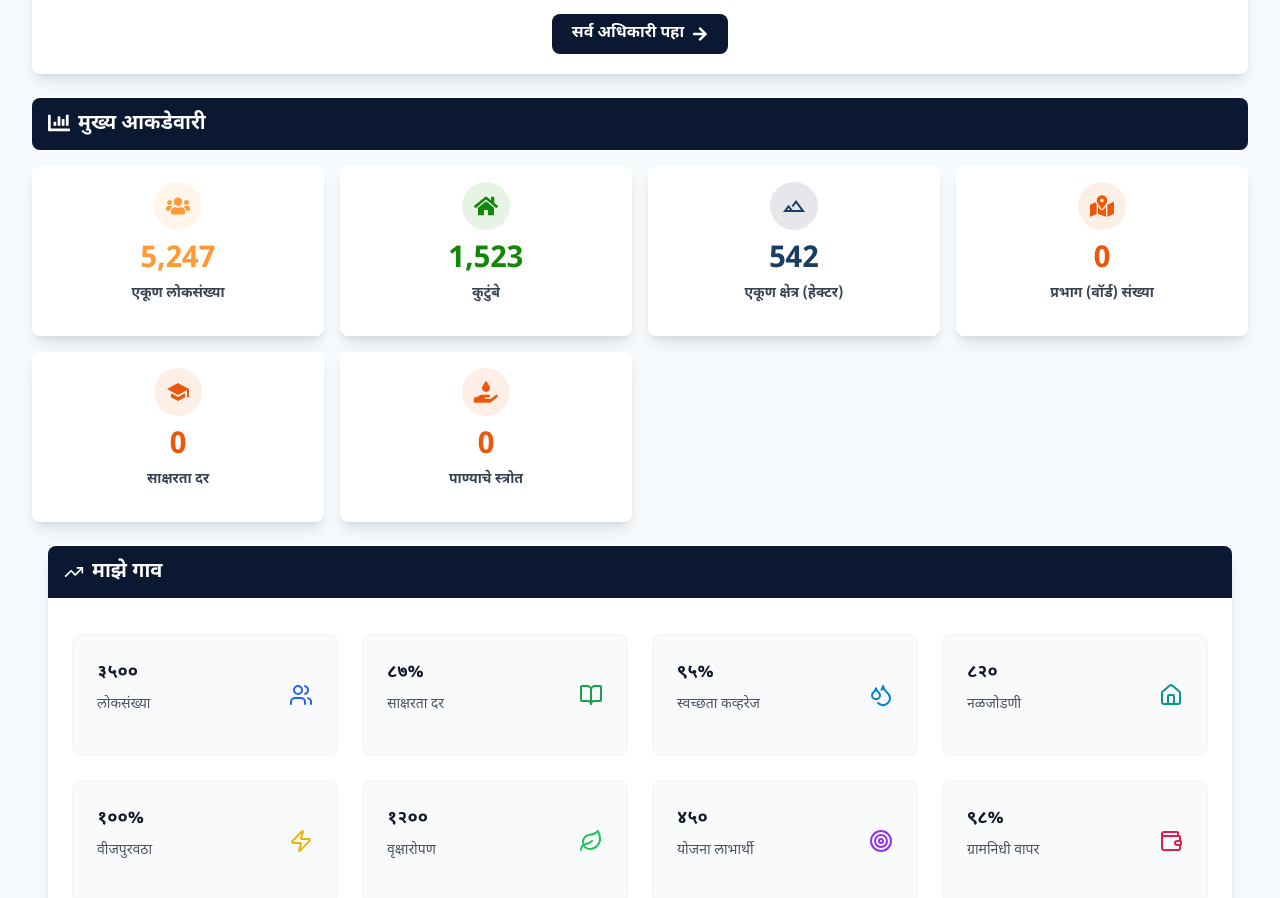
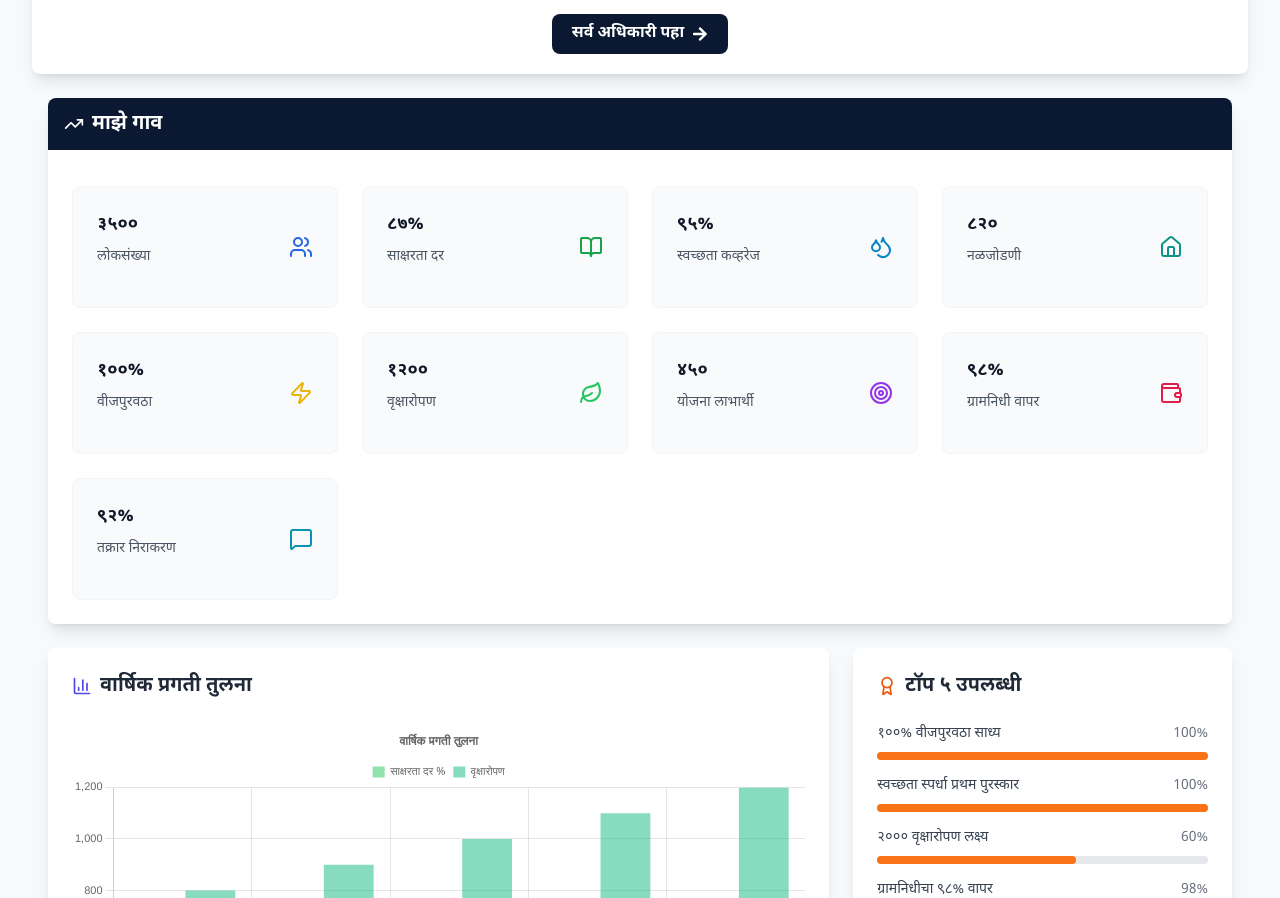
Before and after one commit to Tejas-Jagtap/new_grampanchyat_demo_2, a Next.js app: page / in a window 1280 px wide. Shown: the part 984-1882 px from the top of the page. Built offline with nearby package versions, Linux system fonts and the light colour scheme; no server answers; a web font is replaced by a local one.

Commit message:
commented stats

```diff
--- a/app/page.tsx
+++ b/app/page.tsx
@@ -16,7 +16,7 @@ export default function Home() {
         {/* Officials - Full Width */}
         <Officials />
         {/* Statistics - Full Width */}
-        <Statistics />
+        {/* <Statistics /> */}
 
         <Dashboard />
         {/* Main Content Grid */}
```
